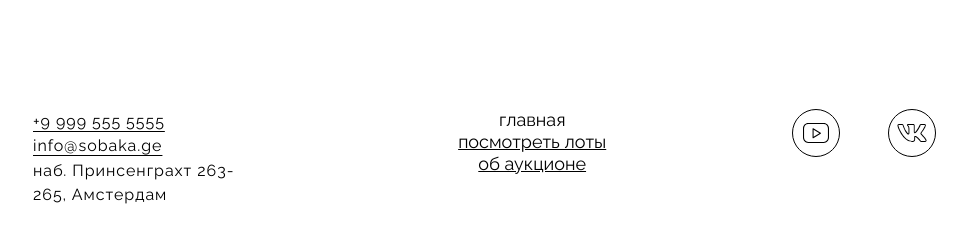
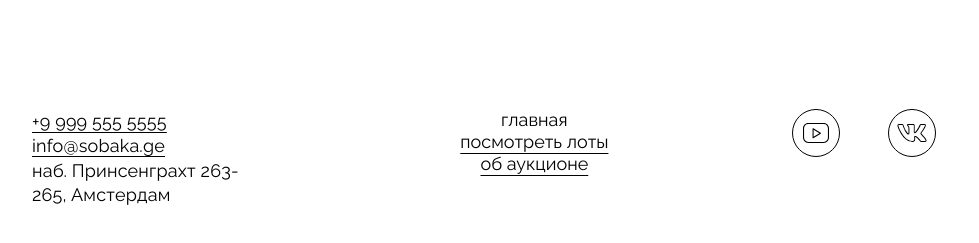
Before and after one commit to SergoVL/ono-tebe-nado, a plain HTML site: page index.html in a window 1280 px wide. Shown: the part 2732-2975 px from the top of the page, 108-1087 px from the left. Drawn offline with Linux system fonts and the light colour scheme.

Commit message:
ono-tebe-nado_v.10

```diff
--- a/styles/style.css
+++ b/styles/style.css
@@ -53,6 +53,7 @@ body {
   margin-top: 5px;
   margin-bottom: 2px;
   line-height: 24.3px;
+  font-size: 18px;
 }
 
 address {
@@ -324,6 +325,7 @@ article {
   font-weight: 400;
   line-height: 22px;
   text-align: center;
+  text-underline-offset: 5px;
 }
 
 .footer__social-list {
@@ -343,7 +345,7 @@ article {
 
 .footer .address {
   margin-top: 1px;
-  margin-left: 51px;
-  letter-spacing: 0.06em;
+  margin-left: 50px;
+  letter-spacing: 0.01em;
   text-underline-offset: 4px;
 }
```
